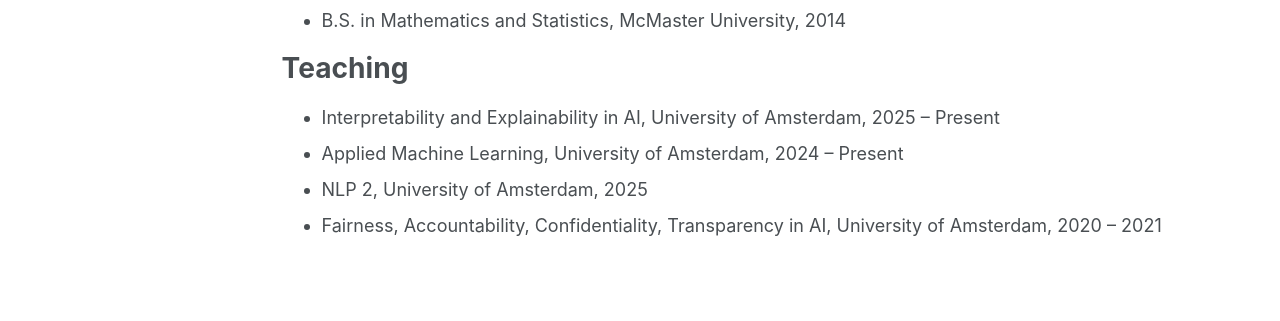
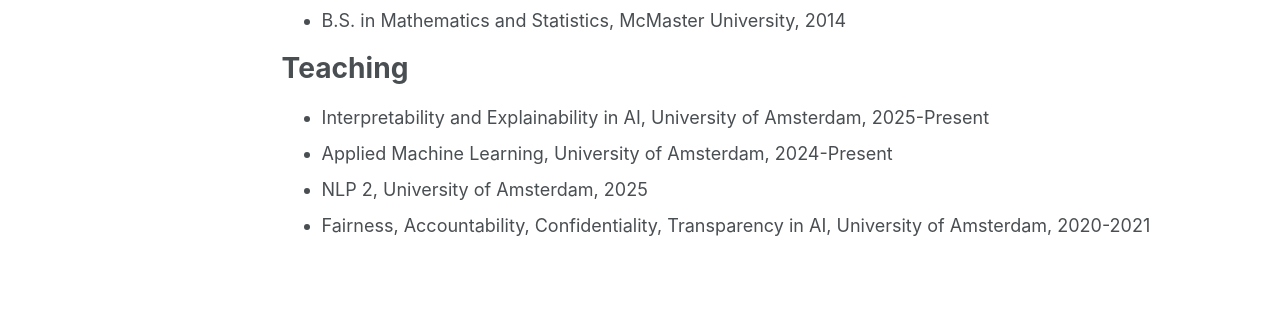
Before and after one commit to a-lucic/a-lucic.github.io, a Jekyll site: the page built from _pages/cv.md, in a window 1280 px wide and 1117 px high. Shown: the part 470-791 px from the top of the window. Built offline with Jekyll 4.4.1, drawn with Linux system fonts in a browser that asks for light colours; some web fonts are replaced.

Commit message:
Update cv.md

```diff
--- a/_pages/cv.md
+++ b/_pages/cv.md
@@ -29,7 +29,7 @@
 
 Teaching
 ======
-* Interpretability and Explainability in AI, University of Amsterdam, 2025 -- Present
-* Applied Machine Learning, University of Amsterdam, 2024 -- Present
+* Interpretability and Explainability in AI, University of Amsterdam, 2025-Present
+* Applied Machine Learning, University of Amsterdam, 2024-Present
 * NLP 2, University of Amsterdam, 2025
-* Fairness, Accountability, Confidentiality, Transparency in AI, University of Amsterdam, 2020 -- 2021
+* Fairness, Accountability, Confidentiality, Transparency in AI, University of Amsterdam, 2020-2021
```
